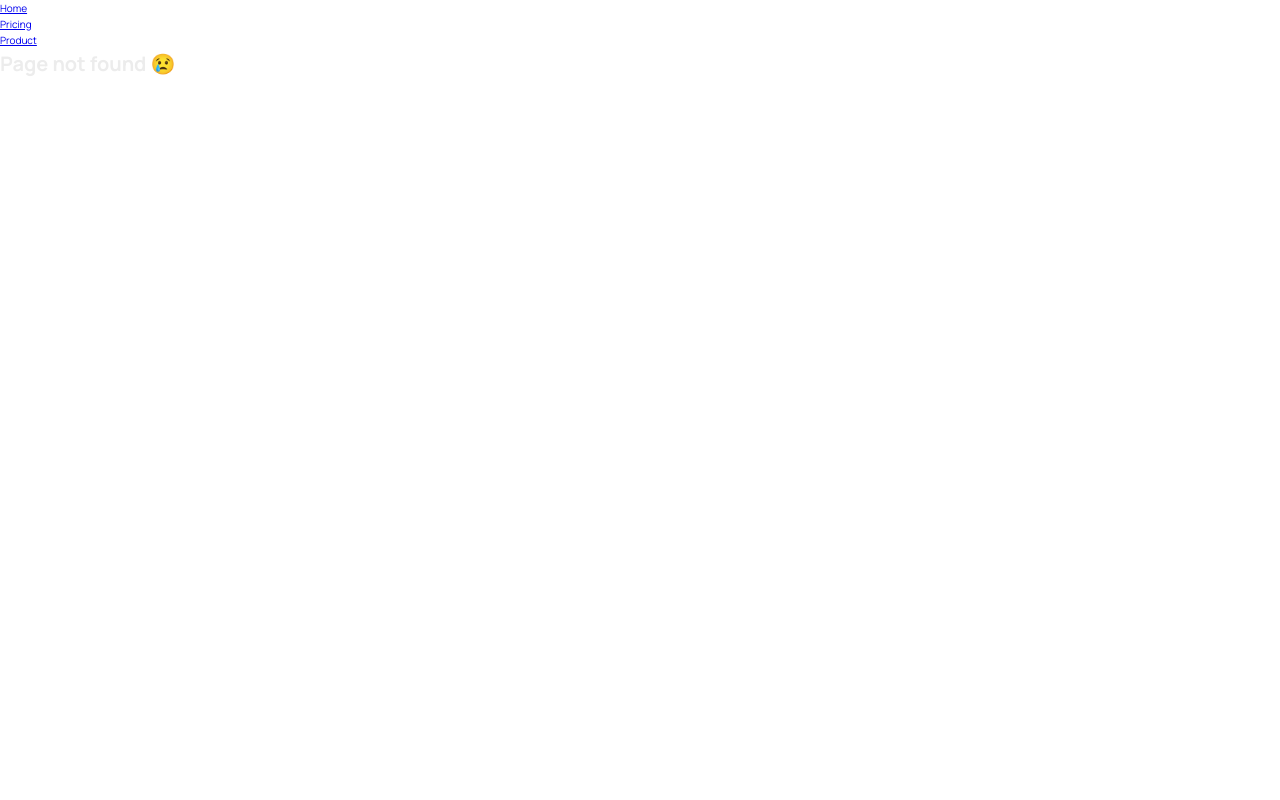
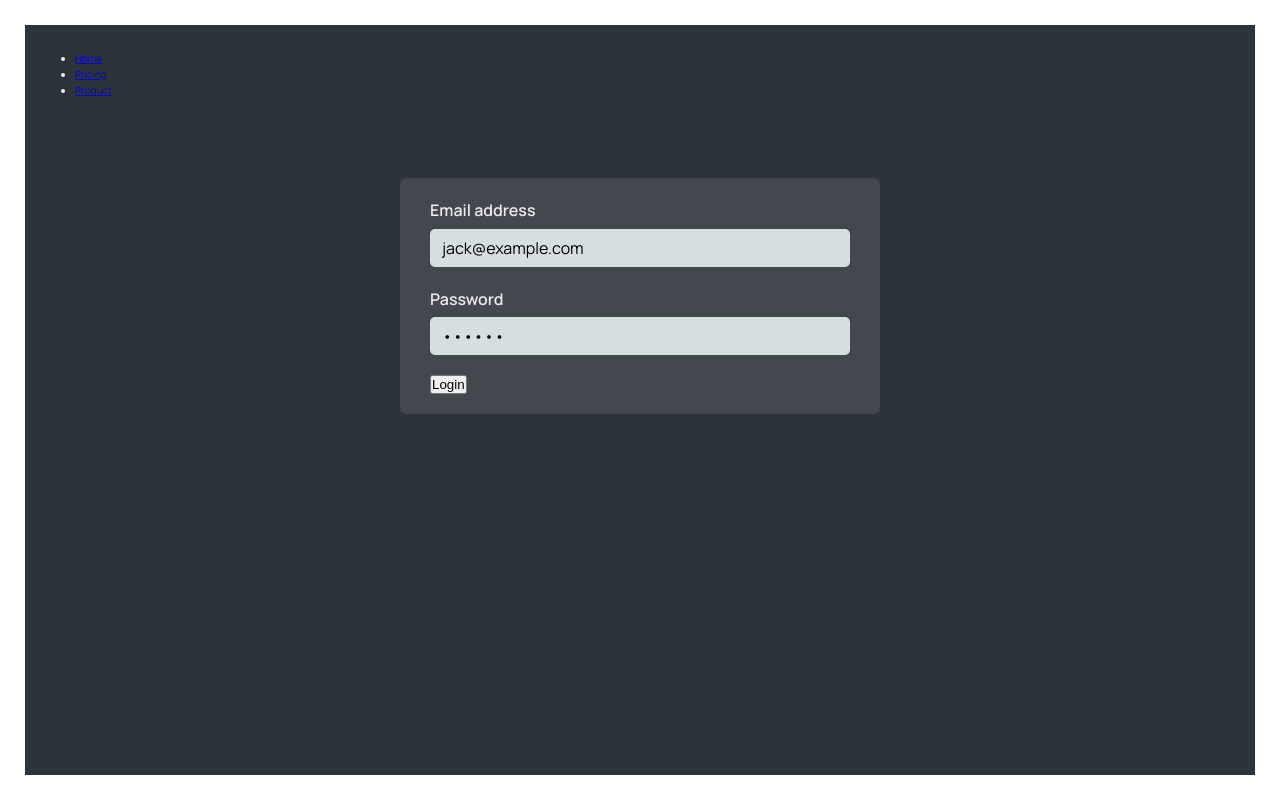
Before and after one commit to mpondev/HeyWorld, a React (Vite) app: page /login in a window 1280 px wide. Before the commit this address had no page. Built offline with nearby package versions, Linux system fonts and the light colour scheme.

Commit message:
Add Login page

```diff
--- a/src/main.jsx
+++ b/src/main.jsx
@@ -9,9 +9,10 @@ import {
 
 import App from './App.jsx';
 import Homepage from './pages/Homepage/Homepage.jsx';
+import Login from './pages/Login/Login.jsx';
+import PageNotFound from './pages/PageNotFound/PageNotFound.jsx';
 import Pricing from './pages/Pricing/Pricing.jsx';
 import Product from './pages/Product/Product.jsx';
-import PageNotFound from './pages/PageNotFound/PageNotFound.jsx';
 
 import './index.css';
 
@@ -21,6 +22,7 @@ const router = createBrowserRouter(
       <Route index={true} path="/" element={<Homepage />} />
       <Route path="pricing" element={<Pricing />} />
       <Route path="product" element={<Product />} />
+      <Route path="login" element={<Login />} />
       <Route path="*" element={<PageNotFound />} />
     </Route>
   )
--- /dev/null
+++ b/src/pages/Login/Login.jsx
@@ -0,0 +1,41 @@
+import { useState } from 'react';
+
+import PageNav from '../../components/PageNav/PageNav.jsx';
+import styles from './Login.module.css';
+
+export default function Login() {
+  // Pre-filled for dev purposes
+  const [email, setEmail] = useState('jack@example.com');
+  const [password, setPassword] = useState('qwerty');
+
+  return (
+    <main className={styles.login}>
+      <PageNav />
+      <form className={styles.form}>
+        <div className={styles.row}>
+          <label htmlFor="email">Email address</label>
+          <input
+            type="email"
+            id="email"
+            onChange={e => setEmail(e.target.value)}
+            value={email}
+          />
+        </div>
+
+        <div className={styles.row}>
+          <label htmlFor="password">Password</label>
+          <input
+            type="password"
+            id="password"
+            onChange={e => setPassword(e.target.value)}
+            value={password}
+          />
+        </div>
+
+        <div>
+          <button>Login</button>
+        </div>
+      </form>
+    </main>
+  );
+}
--- /dev/null
+++ b/src/pages/Login/Login.module.css
@@ -0,0 +1,26 @@
+.login {
+  margin: 2.5rem;
+  padding: 2.5rem 5rem;
+  background-color: var(--color-dark--1);
+  min-height: calc(100vh - 5rem);
+}
+
+.form {
+  background-color: var(--color-dark--2);
+  border-radius: 7px;
+  padding: 2rem 3rem;
+  width: 100%;
+  display: flex;
+  flex-direction: column;
+  gap: 2rem;
+
+  /* Different from other form */
+  width: 48rem;
+  margin: 8rem auto;
+}
+
+.row {
+  display: flex;
+  flex-direction: column;
+  gap: 0.5rem;
+}
```
